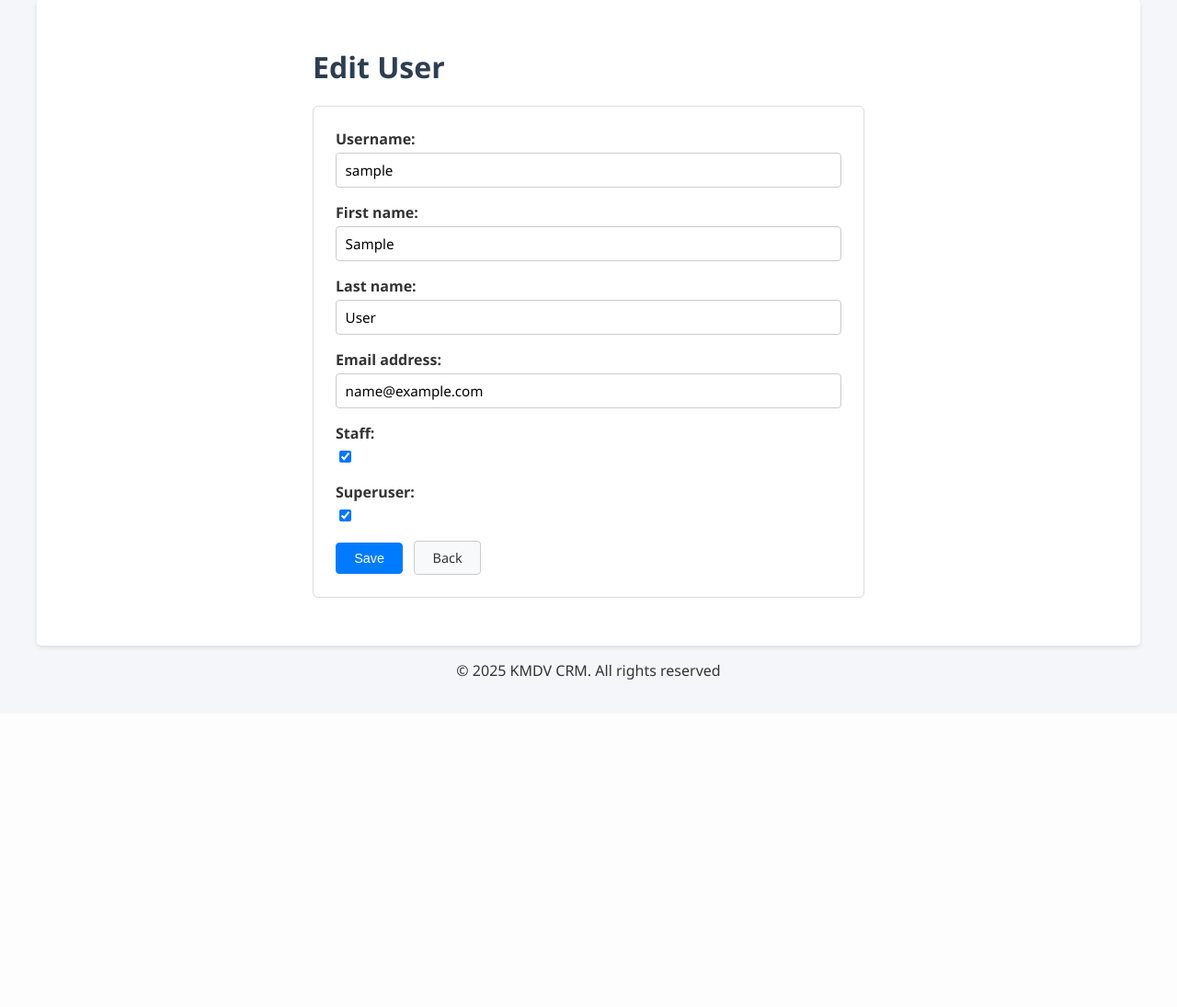
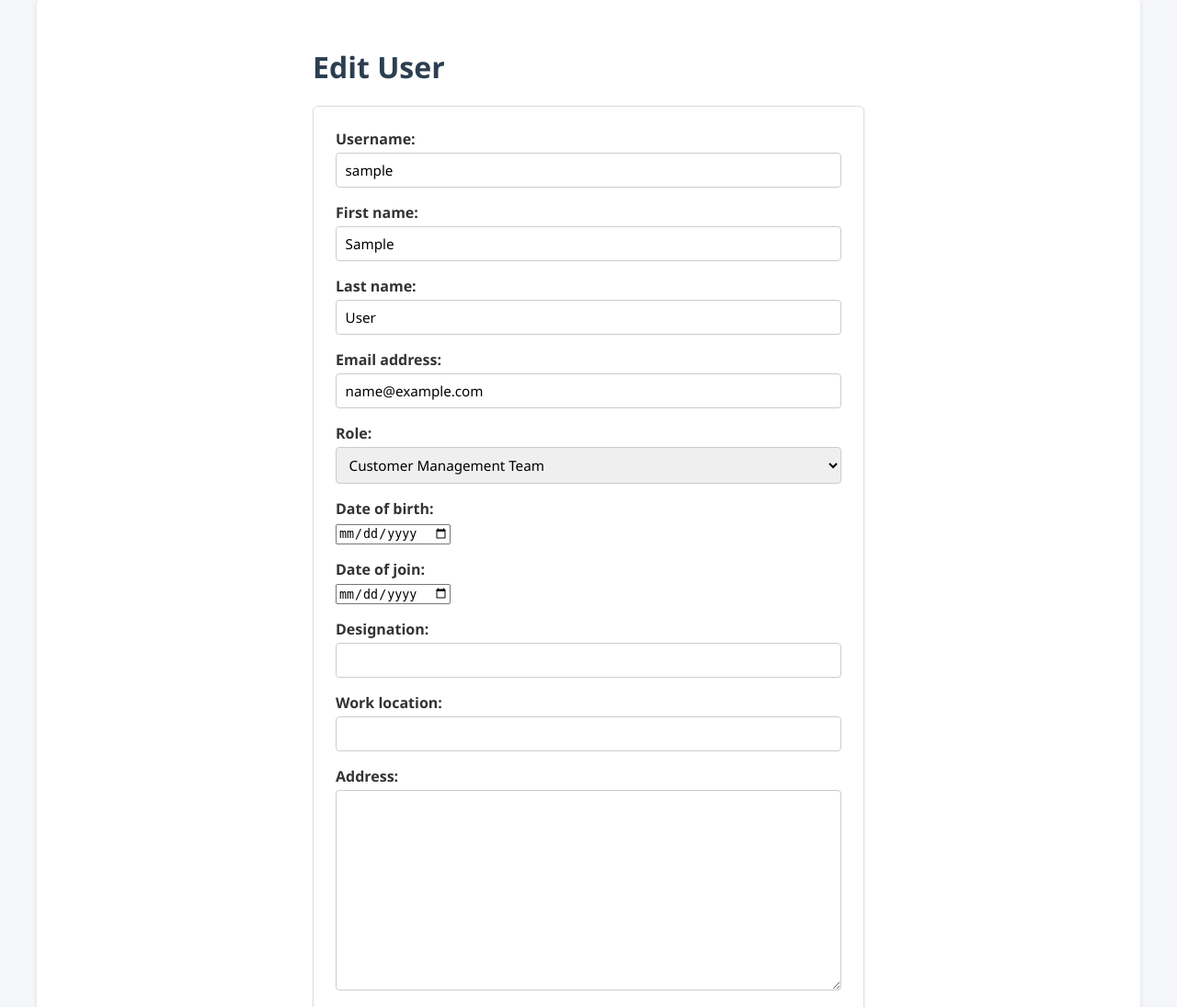
Before and after one commit to KMD-Vignesh/KMDV-CRM, a Django app: page /accounts/1/edit/ in a window 1280 px wide. Shown: the part 95-1190 px from the top of the page at 92% size. Before the commit the page ends 834 px from the top, so only its background shows below. Run offline with Django 5.2, Linux system fonts and the light colour scheme; the visitor is signed in with stand-in values (Sample User, id 1); data comes from the database, SQL or seed files in the repository.

Commit message:
user profile functionality added

```diff
--- a/app/apps.py
+++ b/app/apps.py
@@ -4,3 +4,5 @@ from django.apps import AppConfig
 class AppConfig(AppConfig):
     default_auto_field = "django.db.models.BigAutoField"
     name = "app"
+    def ready(self):
+        import app.signals # noqa
--- a/app/forms.py
+++ b/app/forms.py
@@ -4,17 +4,28 @@ from django.contrib.auth.forms import UserCreationForm, UserChangeForm
 from django.contrib.auth.models import User
 from django.contrib.auth import get_user_model
 
+from app.models import UserProfile
+
+User = get_user_model()
 
 class CustomUserCreationForm(UserCreationForm):
-    first_name = forms.CharField(max_length=30, required=False, widget=forms.TextInput(attrs={'class': 'form-control'}))
-    last_name  = forms.CharField(max_length=30, required=False, widget=forms.TextInput(attrs={'class': 'form-control'}))
+    first_name = forms.CharField(max_length=30, required=False,
+                                 widget=forms.TextInput(attrs={'class': 'form-control'}))
+    last_name  = forms.CharField(max_length=30, required=False,
+                                 widget=forms.TextInput(attrs={'class': 'form-control'}))
 
     class Meta(UserCreationForm.Meta):
-        model = User
-        fields = ['username', 'first_name', 'last_name', 'email', 'password1', 'password2']
+        model  = User
+        fields = ['username', 'first_name', 'last_name', 'email',
+                  'password1', 'password2']
+
+    def clean_email(self):
+        email = self.cleaned_data.get('email')
+        if email and User.objects.filter(email__iexact=email.strip()).exists():
+            raise forms.ValidationError('A user with this email already exists.')
+        return email
 
 
-User = get_user_model()
 class UserAddForm(UserCreationForm):
     is_staff     = forms.BooleanField(required=False, label='Staff')
     is_superuser = forms.BooleanField(required=False, label='Superuser')
@@ -24,14 +35,73 @@ class UserAddForm(UserCreationForm):
         fields = ('username', 'first_name', 'last_name', 'email',
                   'password1', 'password2', 'is_staff', 'is_superuser')
 
+
 class UserEditForm(UserChangeForm):
     password = None
+
+    # 1) profile fields first
+    role = forms.ChoiceField(
+        choices=UserProfile.ROLE_CHOICES,
+        required=False,
+        label='Role'
+    )
+    date_of_birth = forms.DateField(
+        widget=forms.DateInput(attrs={'type': 'date'}),
+        required=False
+    )
+    date_of_join = forms.DateField(
+        widget=forms.DateInput(attrs={'type': 'date'}),
+        required=False
+    )
+    designation   = forms.CharField(required=False)
+    work_location = forms.CharField(required=False)
+    address       = forms.CharField(widget=forms.Textarea, required=False)
+
+    # 2) staff / superuser at the bottom
     is_staff     = forms.BooleanField(required=False, label='Staff')
     is_superuser = forms.BooleanField(required=False, label='Superuser')
 
     class Meta(UserChangeForm.Meta):
-        fields = ('username', 'first_name', 'last_name', 'email',
-                  'is_staff', 'is_superuser')
+        model  = User
+        # explicit order: user → profile → check-boxes
+        fields = (
+            'username', 'first_name', 'last_name', 'email',
+            'role', 'date_of_birth', 'date_of_join',
+            'designation', 'work_location', 'address',
+            'is_staff', 'is_superuser'
+        )
+
+    def __init__(self, *args, **kwargs):
+        super().__init__(*args, **kwargs)
+        # load profile data
+        if self.instance.pk:
+            try:
+                p = self.instance.userprofile
+            except UserProfile.DoesNotExist:
+                p = None
+            for f in ['role', 'date_of_birth', 'date_of_join',
+                      'designation', 'work_location', 'address']:
+                self.fields[f].initial = getattr(p, f, None)
+
+    def clean_email(self):
+        email = self.cleaned_data.get('email')
+        if email:
+            qs = User.objects.filter(email__iexact=email.strip())
+            if self.instance and self.instance.pk:
+                qs = qs.exclude(pk=self.instance.pk)
+            if qs.exists():
+                raise forms.ValidationError('A user with this email already exists.')
+        return email
+
+    def save(self, commit=True):
+        user = super().save(commit=commit)
+        profile, _ = UserProfile.objects.get_or_create(user=user)
+        for f in ['role', 'date_of_birth', 'date_of_join',
+                  'designation', 'work_location', 'address']:
+            setattr(profile, f, self.cleaned_data[f])
+        if commit:
+            profile.save()
+        return user
 
 class UserUpdateForm(forms.ModelForm):
     class Meta:
--- a/app/models.py
+++ b/app/models.py
@@ -74,14 +74,24 @@ class Order(models.Model):
 
 class UserProfile(models.Model):
     user = models.OneToOneField(User, on_delete=models.CASCADE)
-    role = models.CharField(
-        max_length=50,
-        choices=[("admin", "Admin"), ("staff", "Staff"), ("viewer", "Viewer")],
-    )
-    permissions = models.JSONField(default=dict)
+
+    ROLE_CHOICES = [
+        ('admin',           'Administrator'),
+        ('vendor_manager',   'Vendor Manager'),
+        ('vendor_team',      'Vendor Management Team'),
+        ('customer_manager', 'Customer Manager'),
+        ('customer_team',    'Customer Management Team'),
+    ]
+    role = models.CharField(max_length=30, choices=ROLE_CHOICES, default='customer_team')
+
+    date_of_birth = models.DateField(null=True, blank=True)
+    date_of_join  = models.DateField(null=True, blank=True)
+    designation   = models.CharField(max_length=100, blank=True)
+    work_location = models.CharField(max_length=100, blank=True)
+    address       = models.TextField(blank=True)
 
     def __str__(self):
-        return f"{self.user.username} - {self.role}"
+        return f"{self.user.username} – {self.get_role_display()}"
 
 class PurchaseOrder(models.Model):
     STATUS_CHOICES = [
--- /dev/null
+++ b/app/signals.py
@@ -0,0 +1,13 @@
+from django.db.models.signals import post_save, post_delete
+from django.dispatch import receiver
+from django.contrib.auth.models import User
+from .models import UserProfile
+
+@receiver(post_save, sender=User)
+def create_profile_on_user_create(sender, instance, created, **kwargs):
+    if created:
+        UserProfile.objects.get_or_create(user=instance)
+
+@receiver(post_delete, sender=User)
+def delete_profile_on_user_delete(sender, instance, **kwargs):
+    UserProfile.objects.filter(user=instance).delete()
--- a/app/views.py
+++ b/app/views.py
@@ -577,7 +577,7 @@ get_user_model()
 
 @login_required
 def user_list(request):
-    users = User.objects.all().order_by('id')
+    users = User.objects.select_related('userprofile').all().order_by('id')
     return render(request, 'app/user/user_list.html', {'users': users})
 
 @login_required
@@ -604,6 +604,7 @@ def user_edit(request, pk):
     else:
         form = UserEditForm(instance=user_obj)
     return render(request, 'app/user/user_form.html', {'form': form, 'title': 'Edit'})
+
 @login_required
 def user_delete(request, pk):
     user = get_object_or_404(User, pk=pk)
--- a/kmdv_crm/settings.py
+++ b/kmdv_crm/settings.py
@@ -39,6 +39,7 @@ INSTALLED_APPS = [
     "django.contrib.staticfiles",
     "app",
     "django.contrib.humanize",
+
 ]
 
 MIDDLEWARE = [
```
Also changed, not shown: app/templates/app/user/user_list.html (+10 -10 lines), app/migrations/0009_remove_userprofile_permissions.py (added), app/migrations/0010_userprofile_address_userprofile_date_of_birth_and_more.py (added), app/migrations/0011_alter_userprofile_role.py (added).
